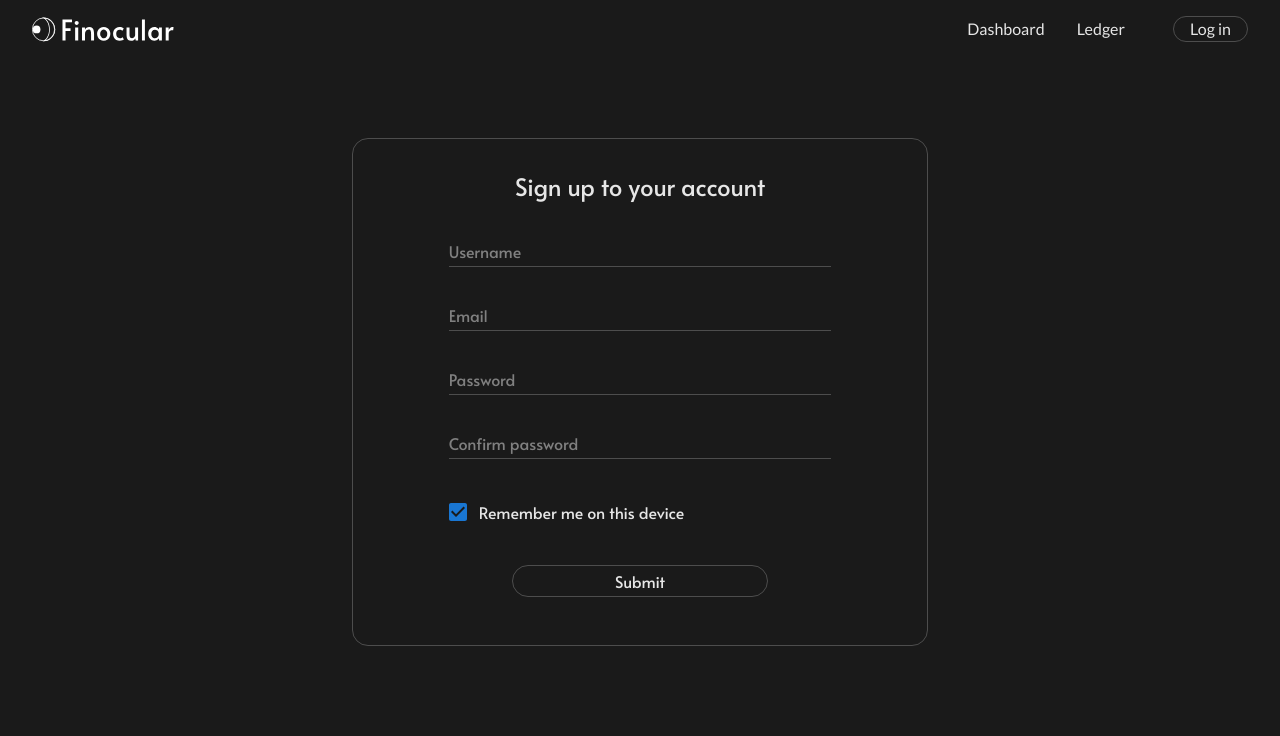
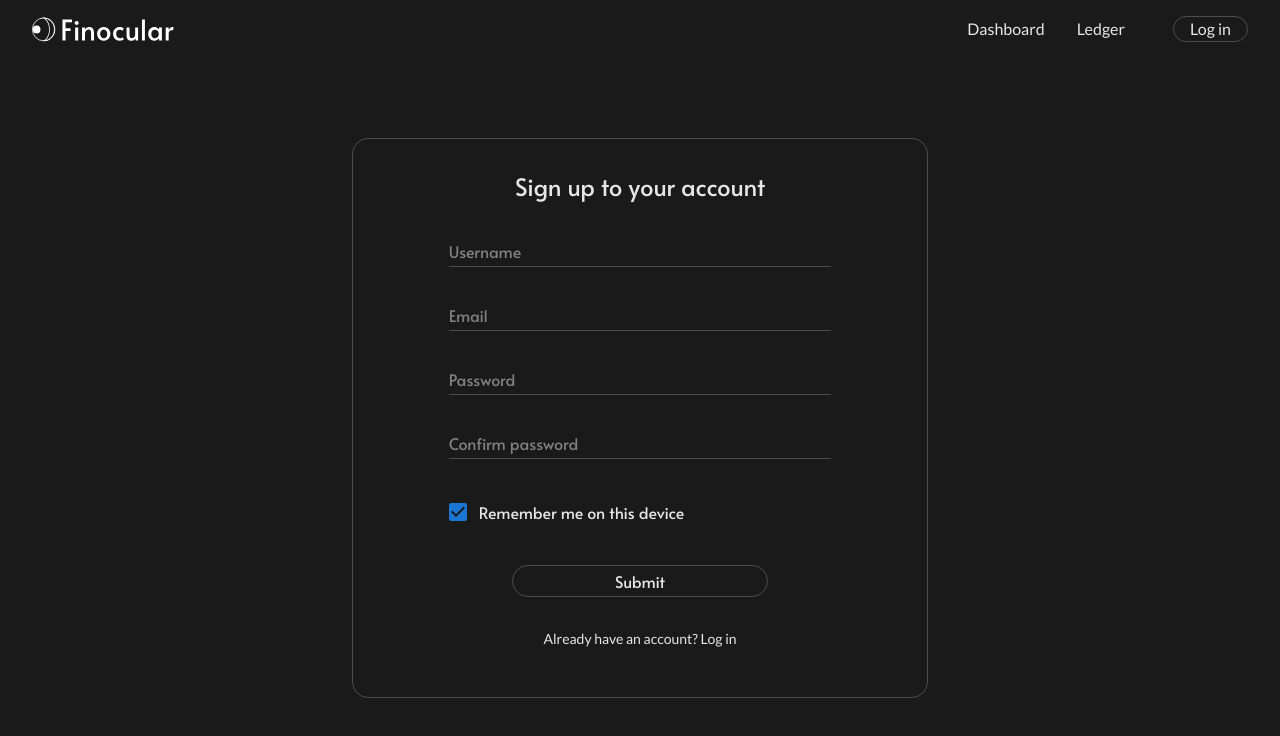
Before and after one commit to dwisarut/finocular, a React (Vite) app: page /signup in a window 1280 px wide. Shown: the top 736 px of the page. Built offline with nearby package versions, Linux system fonts and the light colour scheme.

Commit message:
feat: add login directory under submit button

```diff
--- a/src/components/SignUp.tsx
+++ b/src/components/SignUp.tsx
@@ -1,5 +1,6 @@
 import { useForm } from "react-hook-form";
 import Checkbox from "@mui/material/Checkbox";
+import { Link } from "react-router-dom";
 
 const SignUp = () => {
   const { register, handleSubmit } = useForm();
@@ -51,6 +52,14 @@ const SignUp = () => {
               type="submit"
               className="self-center border border-border rounded-2xl h-8 w-3xs hover:cursor-pointer"
             />
+            <p className="text-contrast-text self-center lato text-sm">
+              Already have an account?{" "}
+              <Link to="/login">
+                <span className="text-contrast-text hover:text-amber-300 text-sm">
+                  Log in
+                </span>
+              </Link>
+            </p>
           </form>
         </div>
       </div>
```
